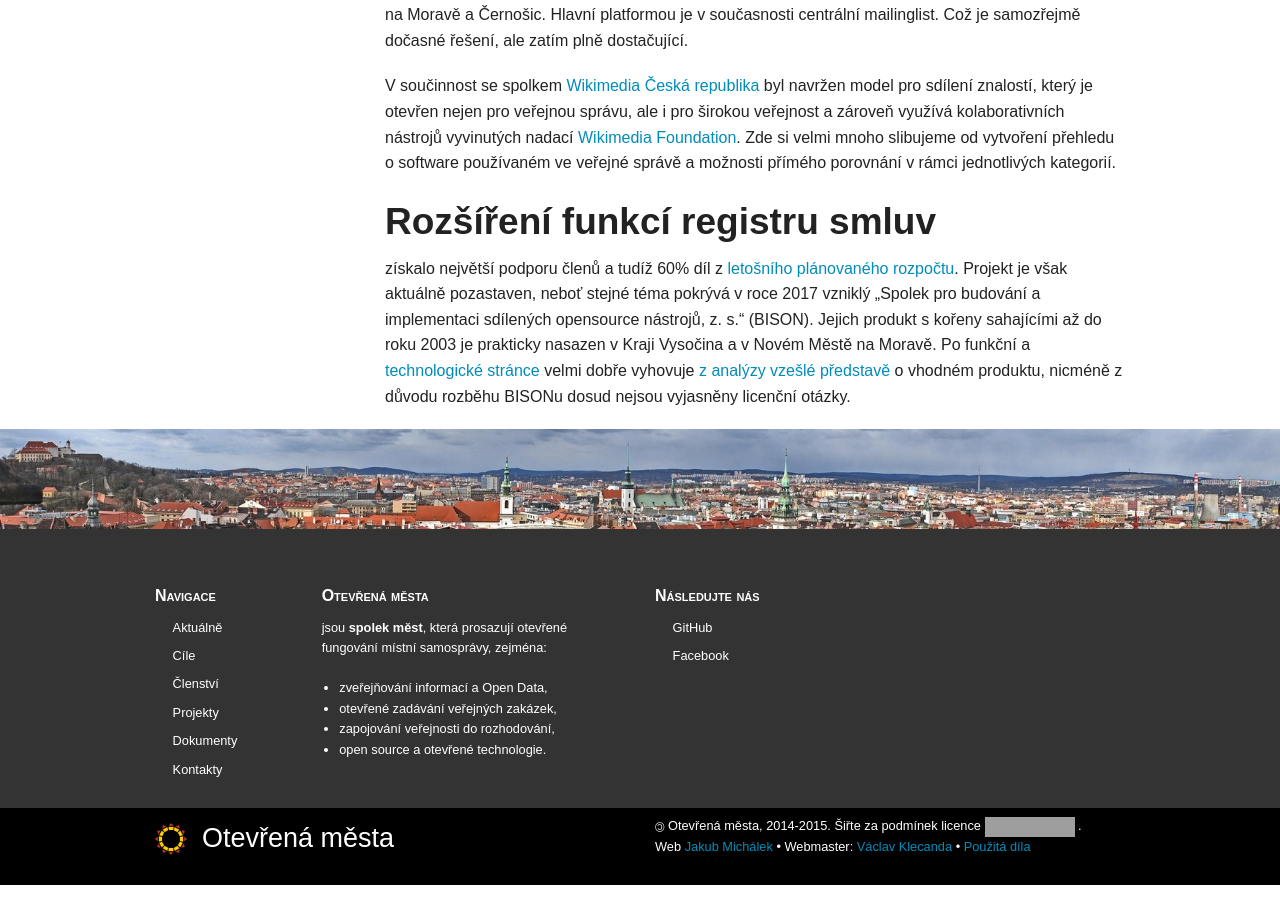
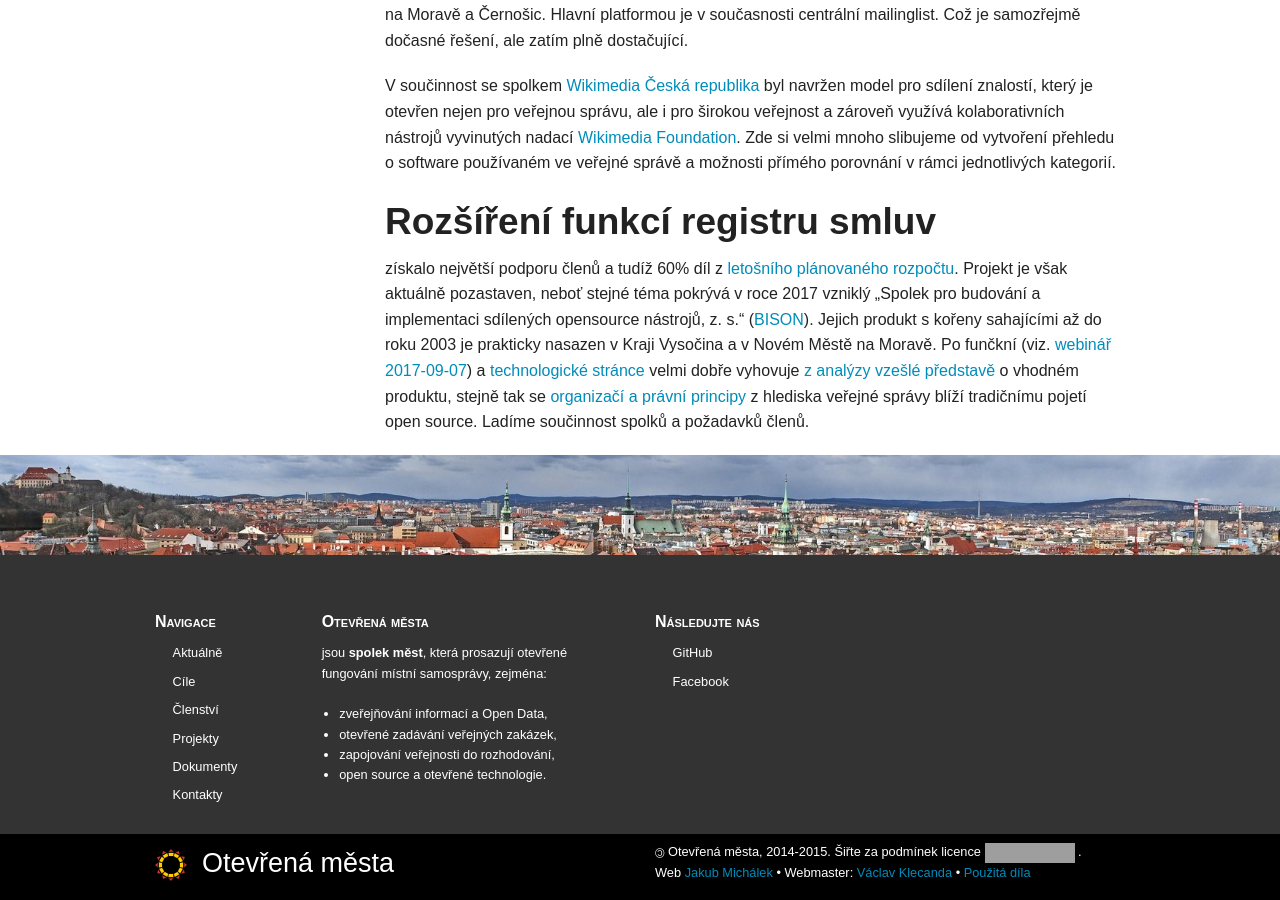
Before and after one commit to otevrenamesta/otevrenamesta.github.io, a Jekyll site: the page built from pages/projekty.md, in a window 1280 px wide and 900 px high, scrolled down 998 px. Built offline with Jekyll 4.4.1, drawn with Linux system fonts in a browser that asks for light colours; nearby versions of some CDN libraries; library files that are not in the unit come from our copies; grey boxes are pictures that could not be loaded.

Commit message:
aktualizace evidence smluv

```diff
--- a/pages/projekty.md
+++ b/pages/projekty.md
@@ -29,4 +29,4 @@
 V součinnost se spolkem [Wikimedia Česká republika](https://www.wikimedia.cz/web/Wikimedia_%C4%8Cesk%C3%A1_republika) byl navržen model pro sdílení znalostí, který je otevřen nejen pro veřejnou správu, ale i pro širokou veřejnost a zároveň využívá kolaborativních nástrojů vyvinutých nadací [Wikimedia Foundation](https://www.wikimedia.cz/web/Slovn%C3%AD%C4%8Dek_pojm%C5%AF#Projekty_Wikimedia). Zde si velmi mnoho slibujeme od vytvoření přehledu o software používaném ve veřejné správě a možnosti přímého porovnání v rámci jednotlivých kategorií.
 
 ## Rozšíření funkcí registru smluv
-získalo největší podporu členů a tudíž 60% díl z [letošního plánovaného rozpočtu](https://gitlab.com/otevrenamesta/documents/blob/master/rozpocet/2017/rozpocet.ods). Projekt je však aktuálně pozastaven, neboť stejné téma pokrývá v roce 2017 vzniklý „Spolek pro budování a implementaci sdílených opensource nástrojů, z. s.“ (BISON). Jejich produkt s kořeny sahajícími až do roku 2003 je prakticky nasazen v Kraji Vysočina a v Novém Městě na Moravě. Po funkční a [technologické stránce](/open-source/) velmi dobře vyhovuje [z analýzy vzešlé představě](/projekty/smlouvy/) o vhodném produktu, nicméně z důvodu rozběhu BISONu dosud nejsou vyjasněny licenční otázky.
+získalo největší podporu členů a tudíž 60% díl z [letošního plánovaného rozpočtu](https://gitlab.com/otevrenamesta/documents/blob/master/rozpocet/2017/rozpocet.ods). Projekt je však aktuálně pozastaven, neboť stejné téma pokrývá v roce 2017 vzniklý „Spolek pro budování a implementaci sdílených opensource nástrojů, z. s.“ ([BISON](http://www.spolek-bison.cz)). Jejich produkt s kořeny sahajícími až do roku 2003 je prakticky nasazen v Kraji Vysočina a v Novém Městě na Moravě. Po funčkní (viz. [webinář 2017-09-07](https://youtu.be/umWLTCd_Gq8)) a [technologické stránce](/open-source/) velmi dobře vyhovuje [z analýzy vzešlé představě](https://ukoly.openalt.org/issues/3933#note-8) o vhodném produktu, stejně tak se [organizačí a právní principy](http://www.spolek-bison.cz/memorandum) z hlediska veřejné správy blíží tradičnímu pojetí open source. Ladíme součinnost spolků a požadavků členů.
```
